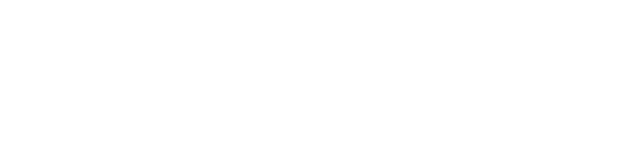
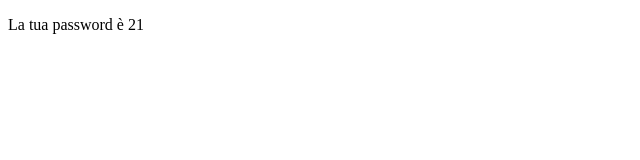
Before and after one commit to TALEX1995/js-pwdgen-wannabe, a plain HTML site: page index.html in a window 1280 px wide. Shown: the whole page, without its empty margins (0-640 px from the left). Drawn offline with Linux system fonts and the light colour scheme.

```diff
--- a/index.html
+++ b/index.html
@@ -7,7 +7,7 @@
     <title>Password</title>
 </head>
 <body>
-
+    <p>La tua password è <span id="password"></span>21</p>
 
 
     <script src="script/script.js"></script>
```
Also changed, not shown: 1 other file.
